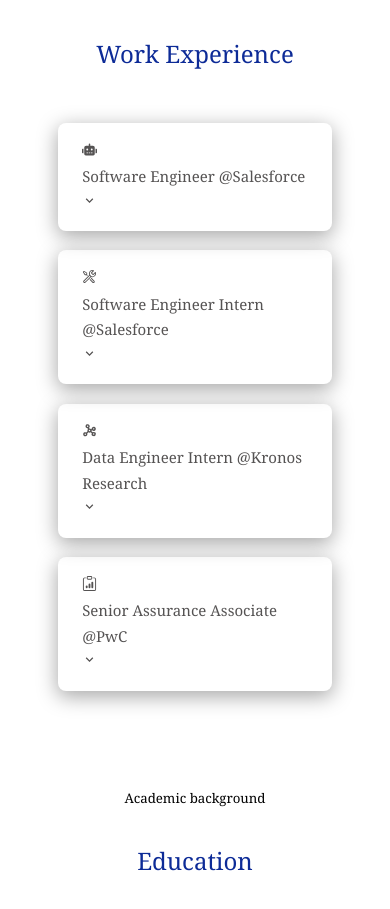
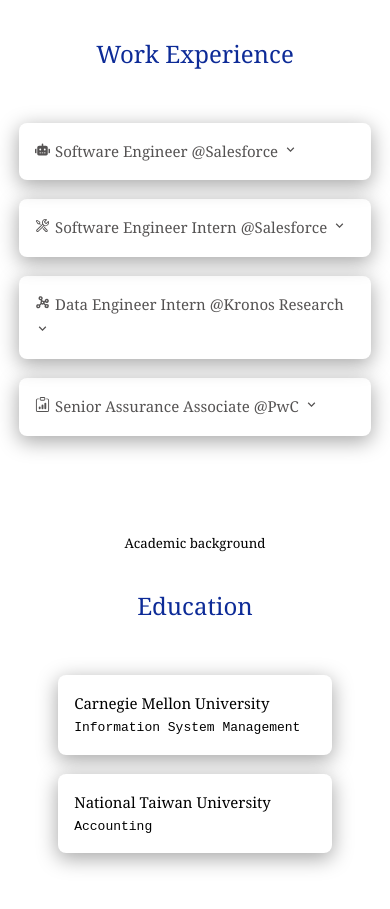
Before and after one commit to Natalie-Lee/personalwebsite, a React (Create React App) app: page / in a window 390 px wide. Shown: the part 1621-2530 px from the top of the page. Built offline with nearby package versions, Linux system fonts and the light colour scheme.

Commit message:
adjust width in experience

```diff
--- a/src/components/experience/experience.css
+++ b/src/components/experience/experience.css
@@ -58,8 +58,15 @@
 
 /*=============MEDIA QUERIES(MEDIUM DEVICES)==============*/
 @media screen and (max-width: 1024px) {
+    .experience__container {
+        width:100%;
+        left:0;
+    }
     .title_blocks {
         font-size: medium;
+    }
+    .title_block {
+        padding: 0 0.3rem 0 0;
     }
     .experience_description {
         font-size: medium;
@@ -68,6 +75,10 @@
 
 /*=============MEDIA QUERIES(SMALL DEVICES)==============*/
 @media screen and (max-width: 600px) {
+    .experience__container {
+        width:100%;
+        left:0;
+    }
     .title_blocks {
         font-size:x-small;
     }
```
